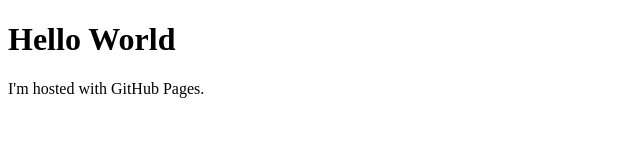
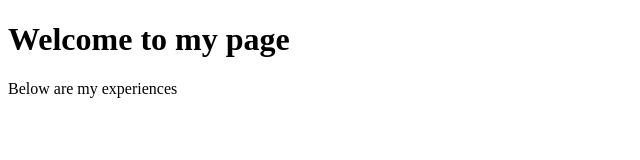
Before and after one commit to itsskristyy/itsskristyy.github.io, a plain HTML site: page index.html in a window 1280 px wide. Shown: the whole page, without its empty margins (0-640 px from the left). Drawn offline with Linux system fonts and the light colour scheme.

Commit message:
testing it out

```diff
--- a/index.html
+++ b/index.html
@@ -1,7 +1,7 @@
 <!DOCTYPE html>
 <html>
 <body>
-<h1>Hello World</h1>
-<p>I'm hosted with GitHub Pages.</p>
+<h1>Welcome to my page</h1>
+<p>Below are my experiences</p>
 </body>
 </html>
```
Also changed, not shown: 1 other file.
